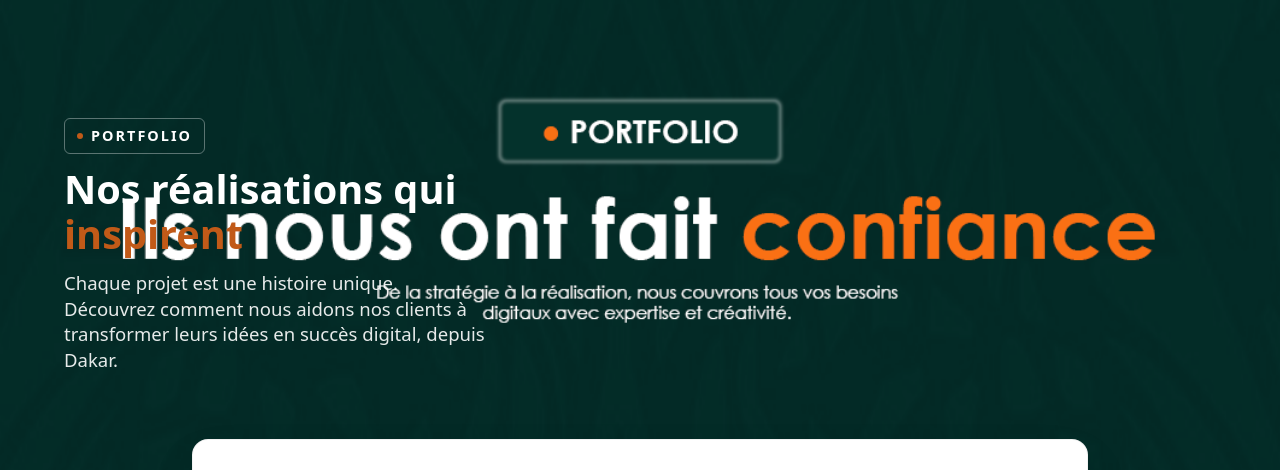
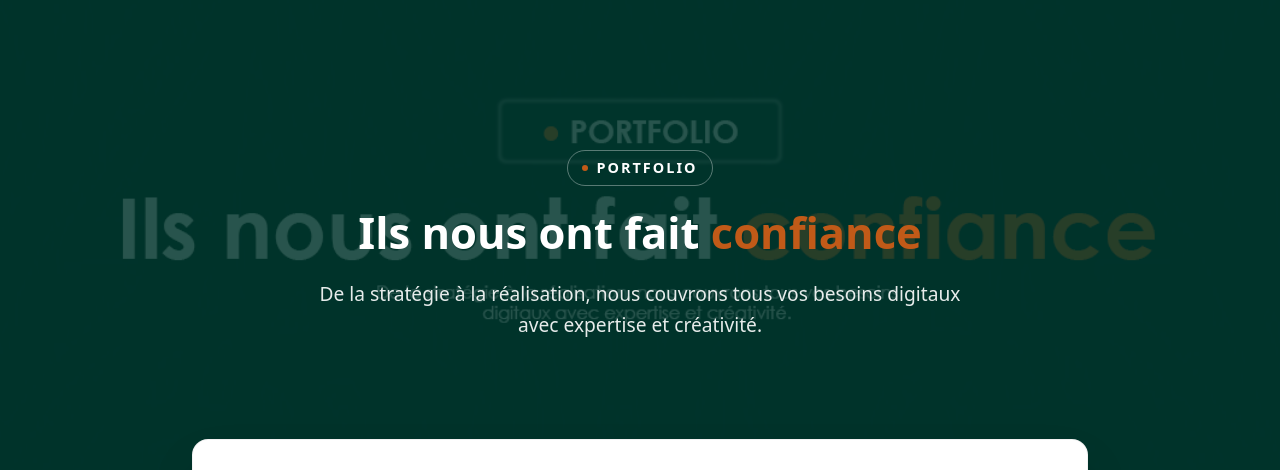
Before and after one commit to eldieng/ideatys_Digital, a Next.js app: page /realisations in a window 1280 px wide. Shown: the part 132-602 px from the top of the page. Built offline with nearby package versions, Linux system fonts and the light colour scheme; no server answers; the database is empty.

Commit message:
fix(realisations): hero centré type maquette Portfolio
Bandeau centré « Ils nous ont fait confiance » + texte HTML plus lisible, sans double texte brûlé.

```diff
--- a/src/app/realisations/page.tsx
+++ b/src/app/realisations/page.tsx
@@ -17,19 +17,21 @@ export default function RealisationsPage() {
     <MainLayout>
       <MaquetteHero
         src="/img/portfolio_df12.png"
-        alt="Réalisations Ideatys Digital — projets web et digitaux à Dakar"
-        textSide="left"
-        textWidthPercent={42}
+        alt="Réalisations Ideatys Digital — portfolio à Dakar"
+        align="center"
+        priority
       >
         <AnimatedSection>
-          <HeroBadge>Portfolio</HeroBadge>
-          <h1 className="font-bold leading-[1.12] text-white text-[clamp(1.4rem,3.1vw,3rem)]">
-            Nos réalisations qui{" "}
-            <span className="text-accent">inspirent</span>
+          <div className="flex justify-center">
+            <HeroBadge>Portfolio</HeroBadge>
+          </div>
+          <h1 className="font-bold leading-[1.15] text-white text-[clamp(1.6rem,3.4vw,3.25rem)] mt-2">
+            Ils nous ont fait{" "}
+            <span className="text-accent">confiance</span>
           </h1>
-          <p className="mt-[0.75em] text-white/90 leading-snug text-[clamp(0.9rem,1.45vw,1.2rem)] max-w-[40ch]">
-            Chaque projet est une histoire unique. Découvrez comment nous aidons
-            nos clients à transformer leurs idées en succès digital, depuis Dakar.
+          <p className="mt-5 mx-auto text-white/90 leading-relaxed text-[clamp(0.95rem,1.5vw,1.25rem)] max-w-2xl">
+            De la stratégie à la réalisation, nous couvrons tous vos besoins
+            digitaux avec expertise et créativité.
           </p>
         </AnimatedSection>
       </MaquetteHero>
--- a/src/components/ui/MaquetteHero.tsx
+++ b/src/components/ui/MaquetteHero.tsx
@@ -3,12 +3,14 @@ import { ReactNode } from "react";
 import { cn } from "@/lib/utils";
 
 type TextSide = "left" | "right";
+type Align = "side" | "center";
 
 interface MaquetteHeroProps {
-  src: string;
-  alt: string;
+  src?: string;
+  alt?: string;
   textSide?: TextSide;
-  /** % de largeur pour la colonne texte (rester dans la zone libre) */
+  /** side = texte dans la zone libre ; center = titre centré (ex. Portfolio) */
+  align?: Align;
   textWidthPercent?: number;
   children: ReactNode;
   className?: string;
@@ -21,7 +23,6 @@ export function HeroBadge({
   tone = "dark",
 }: {
   children: ReactNode;
-  /** dark = texte blanc sur fond vert ; light = texte foncé sur zone claire (accueil) */
   tone?: "dark" | "light";
 }) {
   const isLight = tone === "light";
@@ -29,8 +30,8 @@ export function HeroBadge({
     <span
       className={
         isLight
-          ? "inline-flex items-center gap-2 rounded-md border border-primary/25 px-3 py-1.5 mb-[0.85em]"
-          : "inline-flex items-center gap-2 rounded-md border border-white/35 px-3 py-1.5 mb-[0.85em]"
+          ? "inline-flex items-center gap-2 rounded-full border border-primary/25 px-3.5 py-1.5 mb-[0.85em]"
+          : "inline-flex items-center gap-2 rounded-full border border-white/35 px-3.5 py-1.5 mb-[0.85em]"
       }
     >
       <span className="w-1.5 h-1.5 rounded-full bg-accent shrink-0" aria-hidden />
@@ -48,13 +49,13 @@ export function HeroBadge({
 }
 
 /**
- * Hero = maquette WEB SITE NUL (1062×493) en canvas.
- * Texte HTML posé dans la zone libre, style type WEB SITE Copie (badge, accents orange).
+ * Hero = maquette WEB SITE NUL (1062×493) en canvas, ou bandeau centré (Portfolio).
  */
 export default function MaquetteHero({
   src,
-  alt,
+  alt = "",
   textSide = "left",
+  align = "side",
   textWidthPercent = 42,
   children,
   className,
@@ -62,6 +63,7 @@ export default function MaquetteHero({
 }: MaquetteHeroProps) {
   const width = Math.min(Math.max(textWidthPercent, 30), 52);
 
+  if (align === "center") {
     return (
       <section
         className={cn(
@@ -69,7 +71,32 @@ export default function MaquetteHero({
           className
         )}
       >
+        <div className="relative w-full min-h-[280px] sm:min-h-[340px] md:min-h-[400px] lg:aspect-[1062/493] flex items-center justify-center">
+          {src ? (
+            <Image
+              src={src}
+              alt={alt}
+              fill
+              className="object-cover object-center opacity-35"
+              sizes="100vw"
+              priority={priority}
+            />
+          ) : null}
+          <div className="absolute inset-0 bg-[#00352c]/55" aria-hidden />
+          <div className="relative z-10 w-full max-w-4xl mx-auto px-6 py-16 sm:py-20 text-center text-white">
+            {children}
+          </div>
+        </div>
+      </section>
+    );
+  }
+
+  return (
+    <section
+      className={cn("relative w-full overflow-hidden bg-[#00352c]", className)}
+    >
       <div className="relative w-full aspect-[1062/493]">
+        {src ? (
           <Image
             src={src}
             alt={alt}
@@ -78,6 +105,7 @@ export default function MaquetteHero({
             sizes="100vw"
             priority={priority}
           />
+        ) : null}
 
         <div className="absolute inset-0 z-10">
           <div
```
Lines whose indentation alone changed are shown as unchanged.
